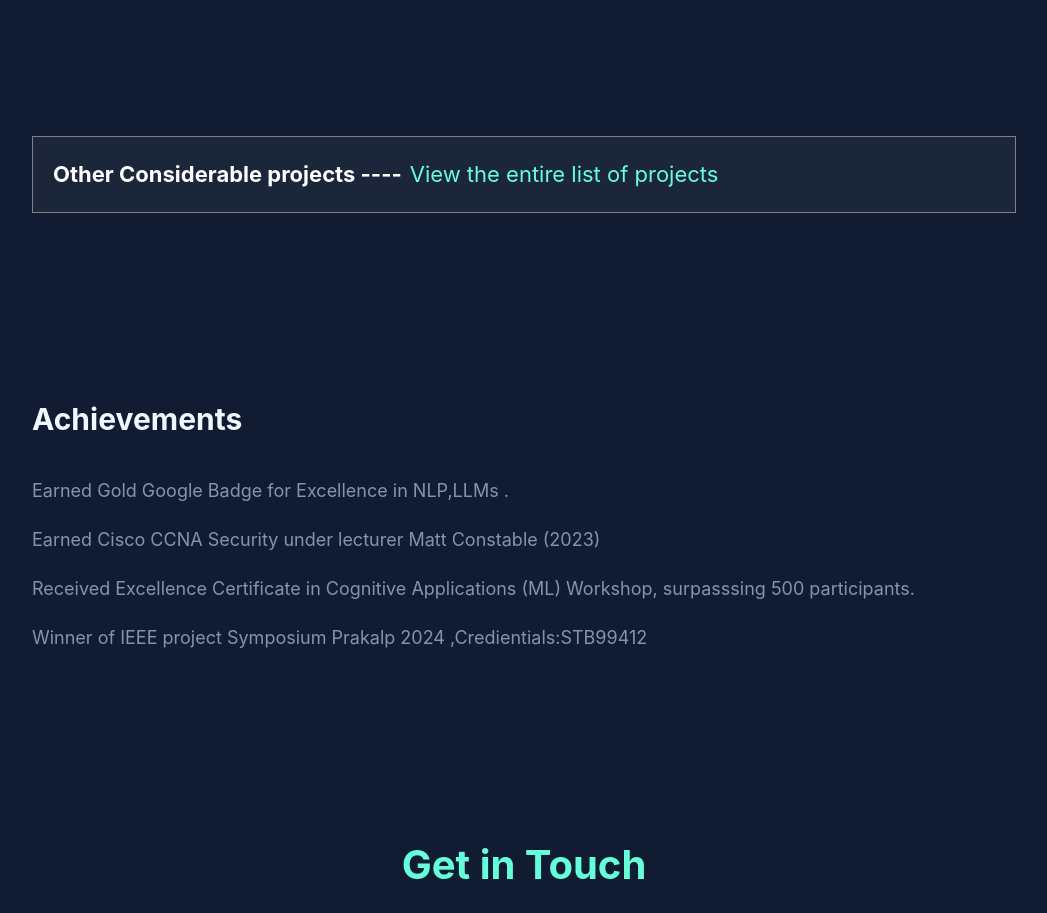
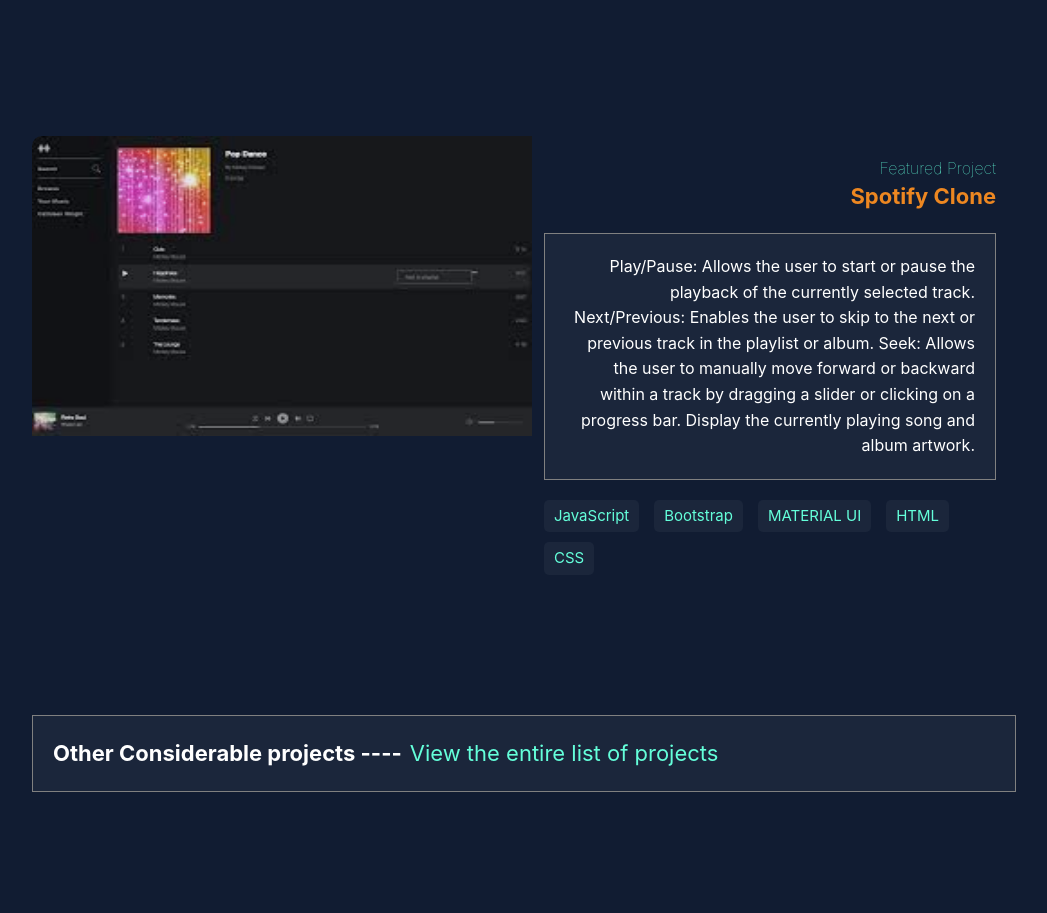
Before and after one commit to vilas-123/Portfolio, a React (Create React App) app: page / in a window 1280 px wide. Shown: the part 3520-4433 px from the top of the page, without its empty margins (116-1163 px from the left). Built offline with nearby package versions, Linux system fonts and the light colour scheme.

Commit message:
in achievements

```diff
--- a/src/components/Projects.jsx
+++ b/src/components/Projects.jsx
@@ -97,10 +97,11 @@
           <br />
           <ProjectCard>
             <ProjectImage>
-              <a href="https://github.com/vilas-123/Amazon"
-              target="_blank"
-              rel="noopener noreferrer">
-
+              <a
+                href="https://github.com/vilas-123/Amazon"
+                target="_blank"
+                rel="noopener noreferrer"
+              >
                 {" "}
                 <img
                   src={require("../images/Shopping.png")}
@@ -144,9 +145,11 @@
 
           <ProjectCard>
             <ProjectImage>
-              <a href="https://github.com/vilas-123/Admission-Prediction"
+              <a
+                href="https://github.com/vilas-123/Admission-Prediction"
                 target="_blank"
-                rel="noopener noreferrer">
+                rel="noopener noreferrer"
+              >
                 <img
                   src={require("../images/Website.png")}
                   alt="Hydroponics Website Screenshot"
@@ -193,9 +196,11 @@
 
           <ProjectCard>
             <ProjectImage>
-              <a href="https://github.com/vilas-123/Automatic-Restaurant-Generator-Using-Langchain"
+              <a
+                href="https://github.com/vilas-123/Automatic-Restaurant-Generator-Using-Langchain"
                 target="_blank"
-                rel="noopener noreferrer">
+                rel="noopener noreferrer"
+              >
                 {" "}
                 <img
                   src={require("../images/CatsDogs.png")}
@@ -235,6 +240,54 @@
             </ProjectDetails>
           </ProjectCard>
 
+          <ProjectCard>
+            <ProjectImage>
+              <a
+                href="https://github.com/vilas-123/Spotify-Clone1"
+                target="_blank"
+                rel="noopener noreferrer"
+              >
+                {" "}
+                <img
+                  src={require("../images/spotify.jpeg")}
+                  alt="Training Dataset"
+                  style={{ height: "30rem", width: "50rem" }}
+                />{" "}
+              </a>
+            </ProjectImage>
+            <ProjectDetails style={{ textAlign: "right" }}>
+              <h3
+                style={{
+                  color: "rgb(100, 255, 218)",
+                  fontSize: "1.6rem",
+                  fontWeight: "lighter",
+                }}
+              >
+                Featured Project
+              </h3>
+              <h2 style={{ fontSize: "2.2rem", color: "rgb(237, 135, 33)" }}>
+                Spotify Clone
+              </h2>
+              <TextSectionPara>
+                Play/Pause: Allows the user to start or pause the playback of
+                the currently selected track.
+                Next/Previous: Enables the user to
+                skip to the next or previous track in the playlist or album.
+                Seek: Allows the user to manually move forward or backward
+                within a track by dragging a slider or clicking on a progress
+                bar. Display the currently playing song and album artwork.
+              </TextSectionPara>
+
+              <Technologies>
+                <TechnologiesList>JavaScript</TechnologiesList>
+                <TechnologiesList>Bootstrap</TechnologiesList>
+                <TechnologiesList>MATERIAL UI</TechnologiesList>
+                <TechnologiesList>HTML </TechnologiesList>
+                <TechnologiesList>CSS</TechnologiesList>
+              </Technologies>
+            </ProjectDetails>
+          </ProjectCard>
+
           <TextSectionPara>
             <h2 style={{ fontSize: "2.2rem" }}>
               Other Considerable projects ----
```
Also changed, not shown: src/images/spotify.jpeg (added).
